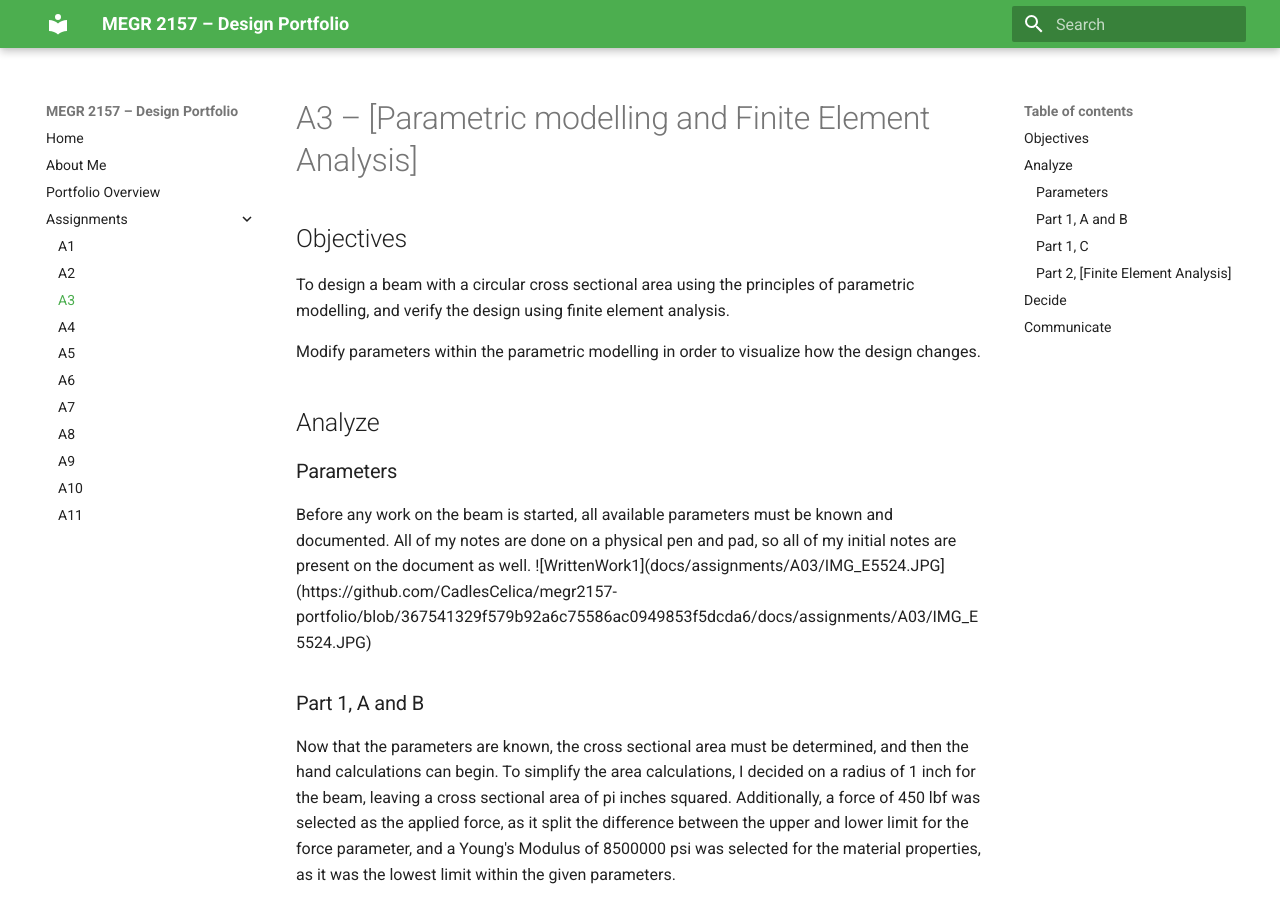
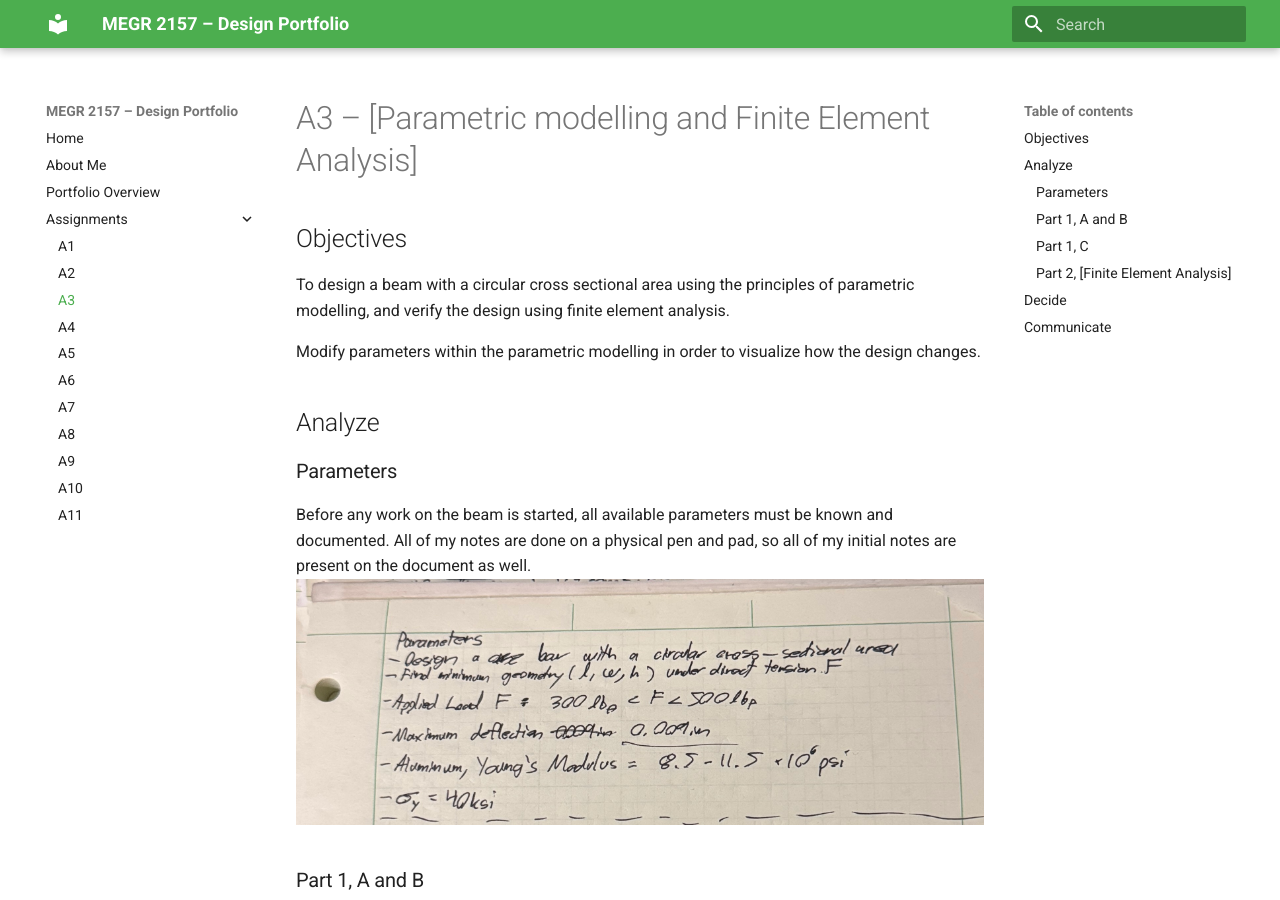
Before and after one commit to CadlesCelica/megr2157-portfolio, an MkDocs documentation site: the page built from docs/assignments/A03/index.md, in a window 1280 px wide and 900 px high. Built offline with MkDocs 1.6.1 and Material for MkDocs 9.7.7, drawn with Linux system fonts in a browser that asks for light colours.

Commit message:
Update index.md

```diff
--- a/docs/assignments/A03/index.md
+++ b/docs/assignments/A03/index.md
@@ -8,7 +8,7 @@ Modify parameters within the parametric modelling in order to visualize how the
 ## Analyze
 ### Parameters
 Before any work on the beam is started, all available parameters must be known and documented. All of my notes are done on a physical pen and pad, so all of my initial notes are present on the document as well.
-![WrittenWork1](docs/assignments/A03/IMG_E5524.JPG](https://github.com/CadlesCelica/megr2157-portfolio/blob/367541329f579b92a6c75586ac0949853f5dcda6/docs/assignments/A03/IMG_E5524.JPG)
+![WrittenWork1](https://github.com/CadlesCelica/megr2157-portfolio/blob/367541329f579b92a6c75586ac0949853f5dcda6/docs/assignments/A03/IMG_E5524.JPG)
 
 
 ### Part 1, A and B
```
